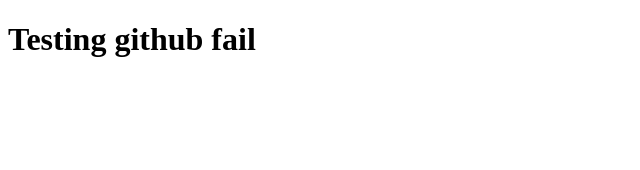
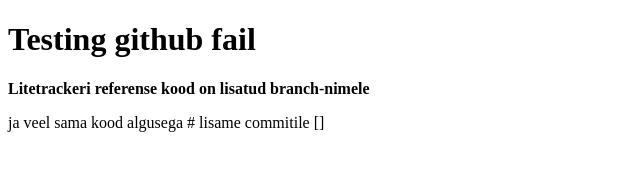
Before and after one commit to fstez/hajusnaidisproject, a plain HTML site: page test.html in a window 1280 px wide. Shown: the whole page, without its empty margins (0-640 px from the left). Drawn offline with Linux system fonts and the light colour scheme.

Commit message:
new changes

```diff
--- a/test.html
+++ b/test.html
@@ -10,6 +10,8 @@
 <body>
 
     <h1>Testing github fail</h1>
+    <strong>Litetrackeri referense kood on lisatud branch-nimele</strong>
+    <p>ja veel sama kood algusega # lisame commitile []</p>
 
 </body>
 
```
